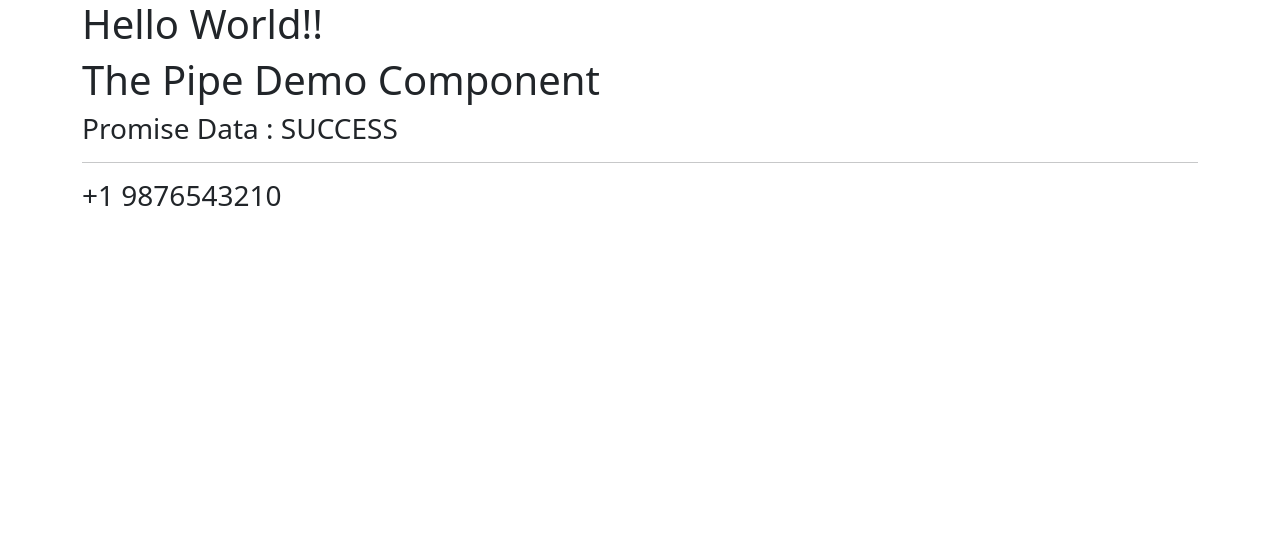
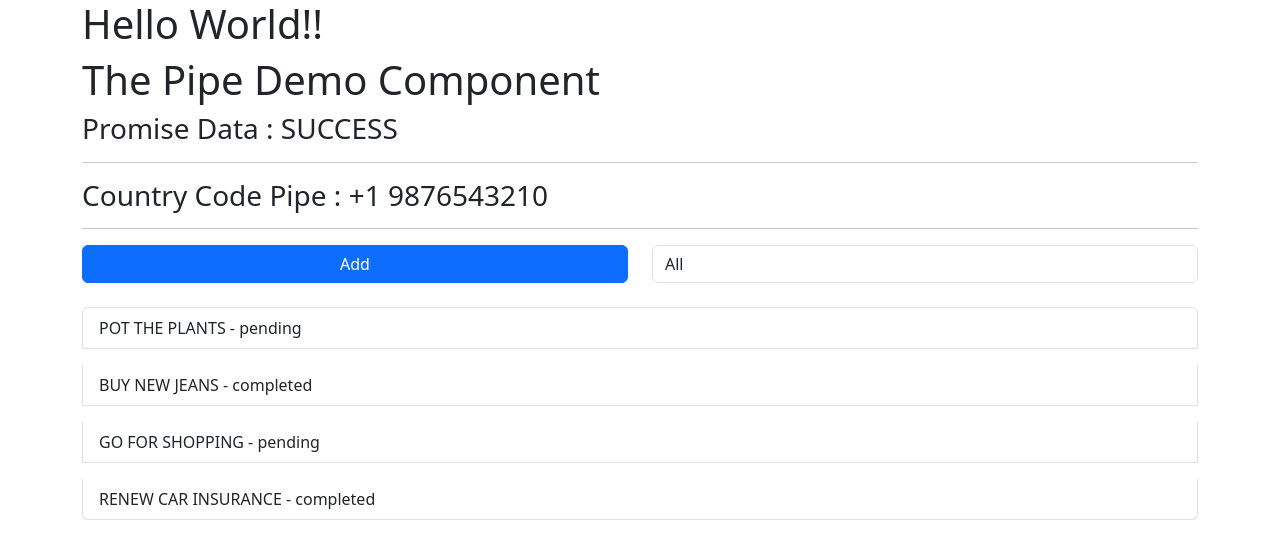
Before and after one commit to synergy2411/nov-24-ng, an Angular app in the folder frontend-app/: page / in a window 1280 px wide. Shown: the top 558 px of the page. Built offline with nearby package versions, Linux system fonts and the light colour scheme.

Commit message:
custom pipe added

```diff
--- a/frontend-app/src/app/app.module.ts
+++ b/frontend-app/src/app/app.module.ts
@@ -11,6 +11,7 @@ import { DirectiveDemoComponent } from './components/demo/directive-demo/directi
 import { HighlightDirective } from './directives/highlight.directive';
 import { PipeDemoComponent } from './components/demo/pipe-demo/pipe-demo.component';
 import { CountryCodePipe } from './pipes/country-code.pipe';
+import { FilterPipe } from './pipes/filter.pipe';
 
 @NgModule({
   declarations: [
@@ -24,6 +25,7 @@ import { CountryCodePipe } from './pipes/country-code.pipe';
     HighlightDirective,
     PipeDemoComponent,
     CountryCodePipe,
+    FilterPipe,
   ],
   imports: [
     // Modules
--- a/frontend-app/src/app/components/demo/pipe-demo/pipe-demo.component.html
+++ b/frontend-app/src/app/components/demo/pipe-demo/pipe-demo.component.html
@@ -5,4 +5,30 @@
 
 <hr />
 
-<h3>{{ testString | countryCode : "USA" }}</h3>
+<h3>Country Code Pipe : {{ testString | countryCode : "USA" }}</h3>
+
+<hr />
+
+<div class="row mb-4">
+  <div class="col-6">
+    <div class="d-grid">
+      <button class="btn btn-primary" (click)="addItem()">Add</button>
+    </div>
+  </div>
+  <div class="col-6">
+    <select class="form-control" [(ngModel)]="filteredValue">
+      <option value="">All</option>
+      <option value="pending">Pending</option>
+      <option value="completed">Completed</option>
+    </select>
+  </div>
+</div>
+
+<ul class="list-group">
+  <li
+    *ngFor="let todo of todoCollection | filter : filteredValue"
+    class="list-group-item mb-3"
+  >
+    {{ todo.label | uppercase }} - {{ todo.status }}
+  </li>
+</ul>
--- a/frontend-app/src/app/components/demo/pipe-demo/pipe-demo.component.ts
+++ b/frontend-app/src/app/components/demo/pipe-demo/pipe-demo.component.ts
@@ -6,6 +6,15 @@ import { Component, OnInit } from '@angular/core';
   styleUrls: ['./pipe-demo.component.css'],
 })
 export class PipeDemoComponent implements OnInit {
+  todoCollection = [
+    { label: 'pot the plants', status: 'pending' },
+    { label: 'buy new jeans', status: 'completed' },
+    { label: 'go for shopping', status: 'pending' },
+    { label: 'renew car insurance', status: 'completed' },
+  ];
+
+  filteredValue = '';
+
   testString = '9876543210';
 
   isLoading = false;
@@ -21,4 +30,10 @@ export class PipeDemoComponent implements OnInit {
   constructor() {}
 
   ngOnInit(): void {}
+
+  addItem() {
+    this.todoCollection.push({ label: 'New Todo Item', status: 'pending' }); // Impure Change
+
+    // this.todoCollection = [{}]    // Pure Change
+  }
 }
--- a/frontend-app/src/app/pipes/country-code.pipe.ts
+++ b/frontend-app/src/app/pipes/country-code.pipe.ts
@@ -18,4 +18,4 @@ export class CountryCodePipe implements PipeTransform {
   }
 }
 
-// value.split("").reverse().join();
+// "Hello".split("").reverse().join("")
--- /dev/null
+++ b/frontend-app/src/app/pipes/filter.pipe.ts
@@ -0,0 +1,29 @@
+import { Pipe, PipeTransform } from '@angular/core';
+
+interface ITodo {
+  label: string;
+  status: string;
+}
+
+@Pipe({
+  name: 'filter',
+  pure: false,
+})
+export class FilterPipe implements PipeTransform {
+  transform(todoCollection: Array<ITodo>, filteredValue: string): ITodo[] {
+    console.log('[TRANFORM]');
+
+    let resultArray = [];
+
+    if (filteredValue === '') {
+      return todoCollection;
+    }
+
+    for (let todo of todoCollection) {
+      if (todo['status'] === filteredValue) {
+        resultArray.push(todo);
+      }
+    }
+    return resultArray;
+  }
+}
```
Also changed, not shown: 2 other files (tests, documents, lock files or other folders).
